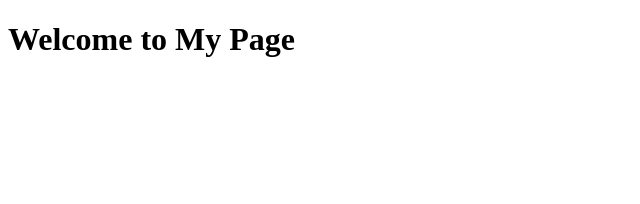
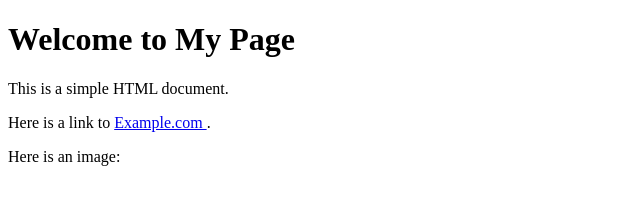
Before and after one commit to bangho51/25_ACCA_study, a plain HTML site: page index.html in a window 1280 px wide. Shown: the whole page, without its empty margins (0-640 px from the left). Drawn offline with Linux system fonts and the light colour scheme.

Commit message:
커밋 메세지 2번

```diff
--- a/index.html
+++ b/index.html
@@ -7,5 +7,11 @@
 </head>
 <body>
     <h1>Welcome to My Page</h1>
+    <p>This is a simple HTML document.</p>
+    <p>Here is a link to <a href="https://www.example.com">
+        Example.com
+    </a>.</p>
+    <p>Here is an image:</p>
+
 </body>
 </html>
```
